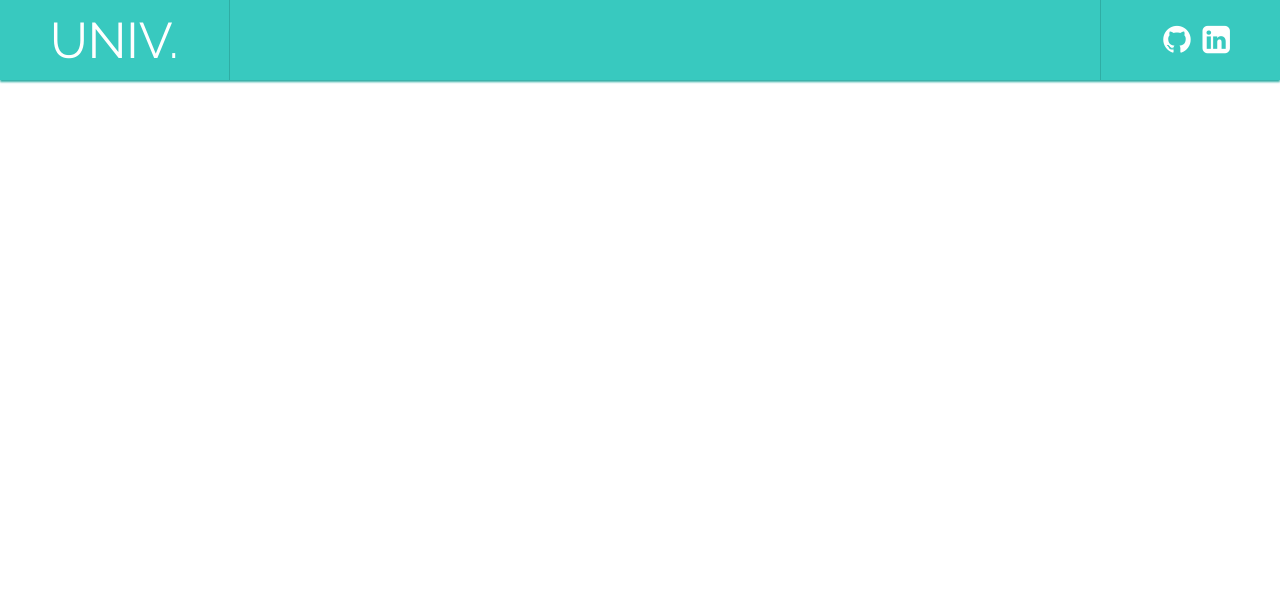
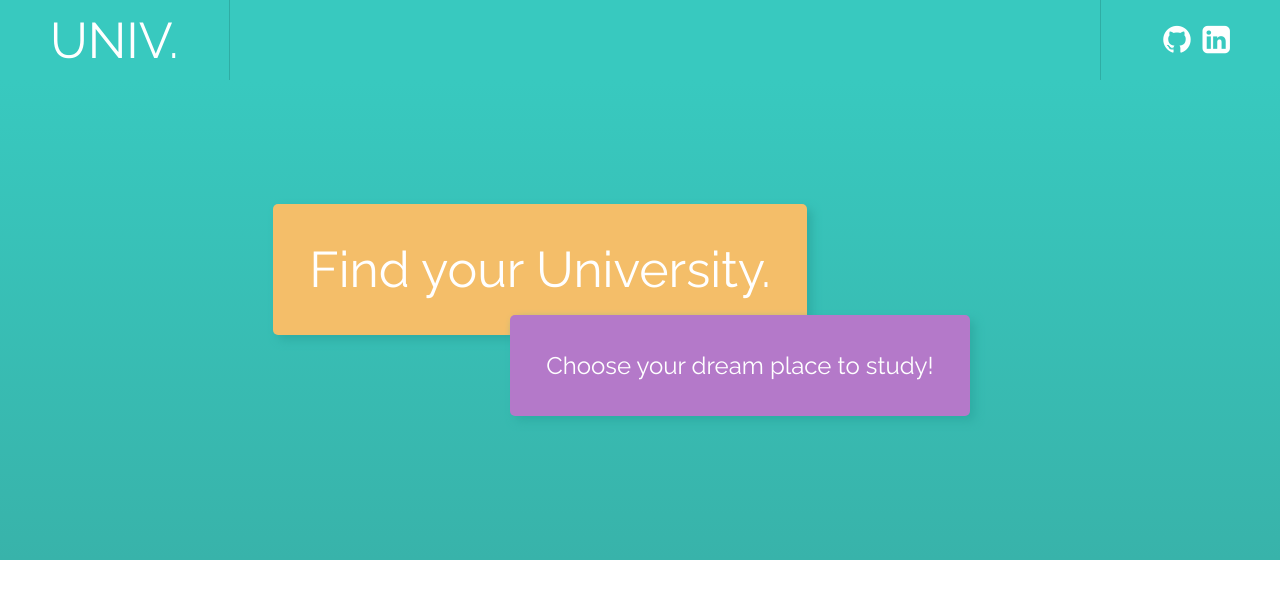
Before and after one commit to michalniem/314, a React app: page / in a window 1280 px wide. Shown: the top 598 px of the page. Built offline with nearby package versions, Linux system fonts and the light colour scheme.

Commit message:
Add Header component & styles

```diff
--- /dev/null
+++ b/src/components/Header.js
@@ -0,0 +1,12 @@
+import React from 'react'
+
+const header = () => {
+    return(
+        <div className='header'>
+            <div className='header__title'>Find your University.</div>
+            <div className='header__subtitle'>Choose your dream place to study!</div>
+        </div>
+    )
+};
+
+export default header
--- a/src/containers/App.js
+++ b/src/containers/App.js
@@ -1,6 +1,7 @@
 import React, { Component, Fragment } from 'react'
 
 import Toolbar from '../components/Toolbar'
+import Header from '../components/Header'
 
 export default class App extends Component {
 
@@ -8,6 +9,7 @@ export default class App extends Component {
         return (
             <Fragment>
                 <Toolbar />
+                <Header />
             </Fragment>
         )
     }
--- /dev/null
+++ b/src/styles/components/_header.sass
@@ -0,0 +1,26 @@
+.header
+  height: 60vh
+  background: linear-gradient(to bottom, #38c9bf 0%, #38b3aa 100%)
+  display: flex
+  flex-direction: column
+  align-items: center
+  justify-content: center
+  color: #fff
+
+  &__title, &__subtitle
+    padding: $xl-size
+    font-weight: 400
+    box-shadow: 5px 5px 10px 0 $mainBlueDark
+    border-radius: 5px
+
+  &__title
+    background-color: $mainYellow
+    font-size: $xxl-size
+    transform: translateX(-100px)
+
+  &__subtitle
+    background-color: $mainPurple
+    font-size: $l-size
+    transform: translate(100px, -20px)
+    position: relative
+    z-index: 1
--- a/src/styles/components/_toolbar.sass
+++ b/src/styles/components/_toolbar.sass
@@ -5,7 +5,6 @@
   color: #fff
   background-color: $mainBlue
   height: 10vh
-  box-shadow: 0 2px 2px 0 $mainBlueDark
 
   &__logo
     display: flex
--- a/src/styles/styles.sass
+++ b/src/styles/styles.sass
@@ -3,3 +3,4 @@
 @import "./base/settings"
 
 @import "components/toolbar"
+@import "components/header"
```
